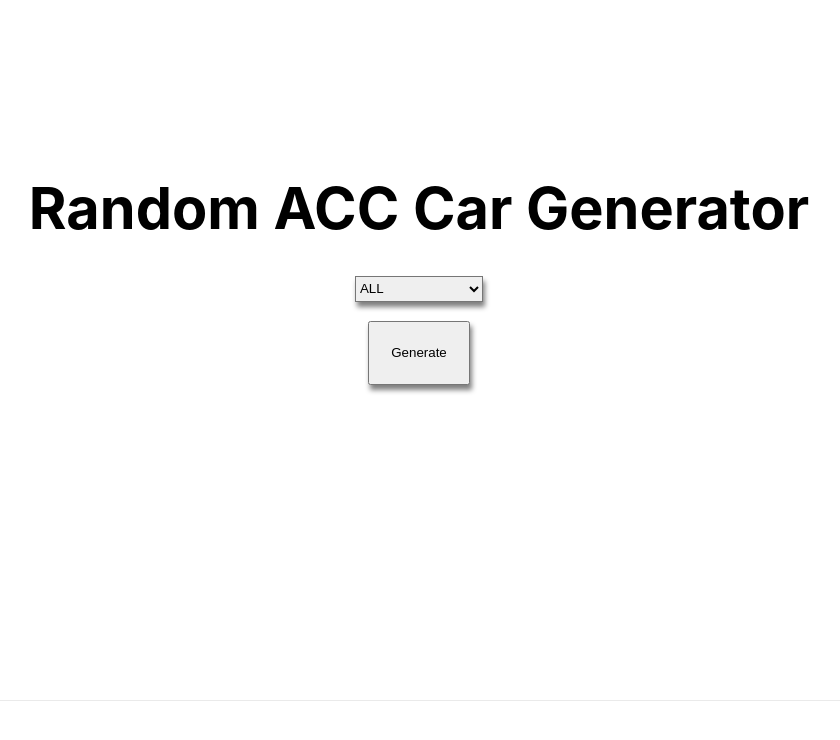
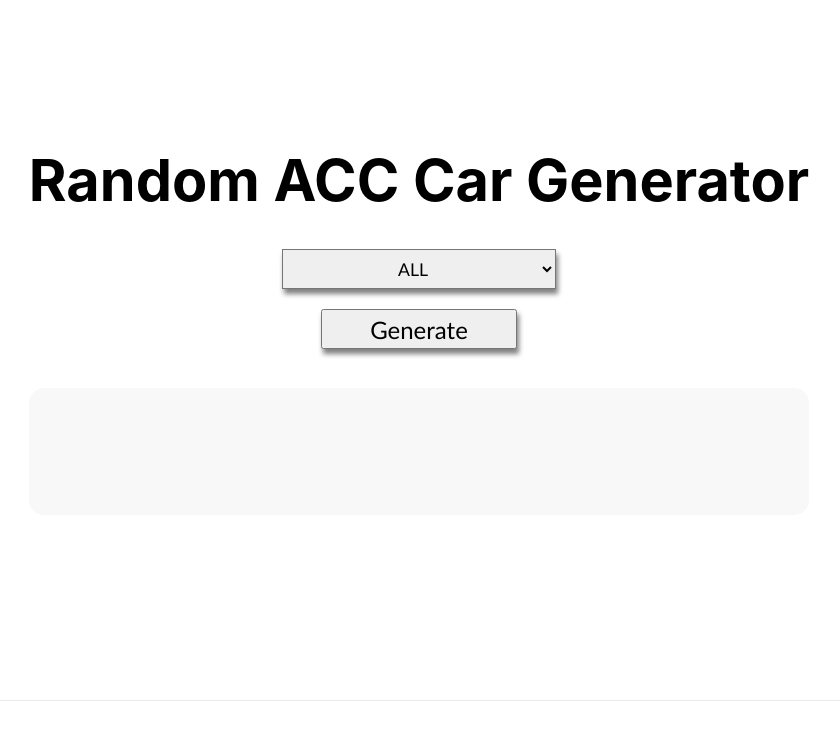
Before and after one commit to BulleyBulley/acc-random-generator, a Next.js app: page / in a window 1280 px wide. Shown: the top 740 px of the page, without its empty margins (221-1061 px from the left). Built offline with nearby package versions, Linux system fonts and the light colour scheme.

Commit message:
styling tweaks

```diff
--- a/pages/index.js
+++ b/pages/index.js
@@ -53,10 +53,10 @@
         </div>
 
         <div className={styles.showCarContainer}>
-        <h2 className='showCar'>
+        <h2>
           {generatedCar.name}
         </h2>
-        <h3 className='showCarClass'>
+        <h3>
           {generatedCar.gtClass} </h3>
         </div>
 
--- a/styles/Home.module.css
+++ b/styles/Home.module.css
@@ -99,13 +99,16 @@
   justify-content: center;
   font-family: 'Gill Sans', 'Gill Sans MT', Calibri, 'Trebuchet MS', sans-serif;
   width: 100%;
-  height: 5vw;
+  height: 10vh;
 }
 
 .carClassSelectionBox {
-  width: 10vw;
-  height: 2vw;
+  width: 35%;
+  height: 5vh;
   box-shadow: 2px 5px 5px grey;
+  font-family: inherit;
+  font-size: 1.1rem;
+  text-align: center;
 }
 
 .generateContainer {
@@ -115,12 +118,14 @@
   justify-content: center;
   font-family: 'Gill Sans', 'Gill Sans MT', Calibri, 'Trebuchet MS', sans-serif;
   width: 100%;
-  height: 5vw;
+  height: 5vh;
 }
 
 .generateBtn {
-  width: 8vw;
+  width: 25%;
   height: 8vh;
+  font-family: inherit;
+  font-size: 1.5em;
   box-shadow: 2px 5px 5px grey;
 }
 
@@ -128,9 +133,23 @@
   display: flex;
   flex-direction: column;
   align-items: center;
-  justify-content: center;
+  justify-content: flex-start;
+
+  background-color: rgb(248, 248, 248);
+  width: 100%;
+  height: 100%;
+  margin: 3vw;
+  padding: 0.5vw;
+  border-radius: 15px;
+}
+
+.showCarContainer h2 {
   font-family: 'Gill Sans', 'Gill Sans MT', Calibri, 'Trebuchet MS', sans-serif;
-  width: 100%;
-  height: 5vw;
-  margin: 3vw;
+  font-weight: 400;
+  font-size: 2.5rem;
 }
+
+.showCarContainer h3 {
+  font-family: 'Gill Sans', 'Gill Sans MT', Calibri, 'Trebuchet MS', sans-serif;
+  font-size: 1.5rem;
+}
```
